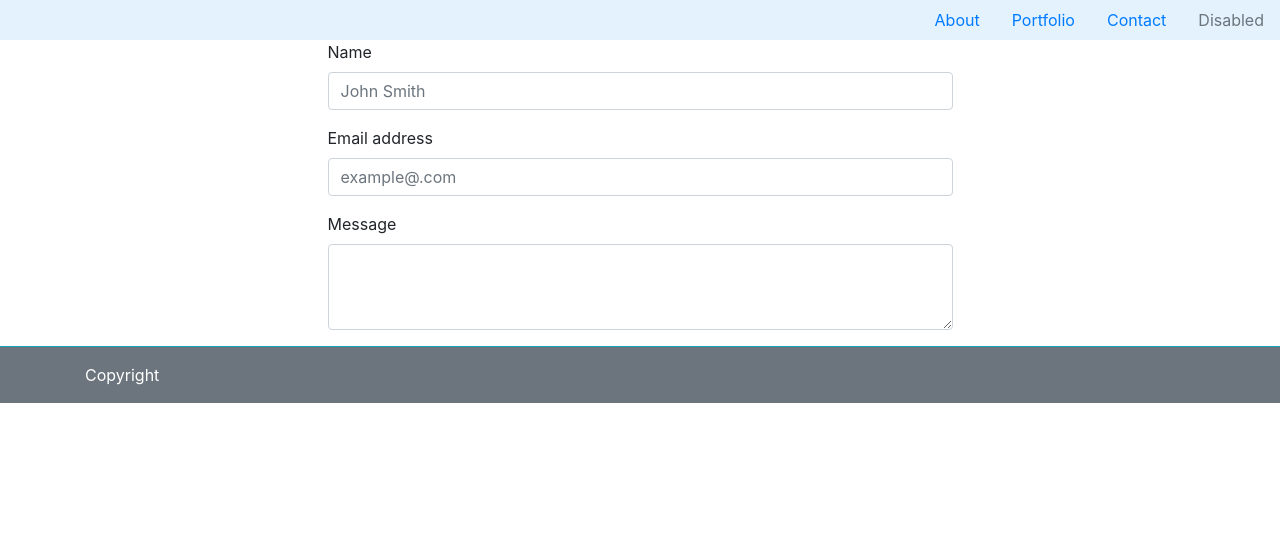
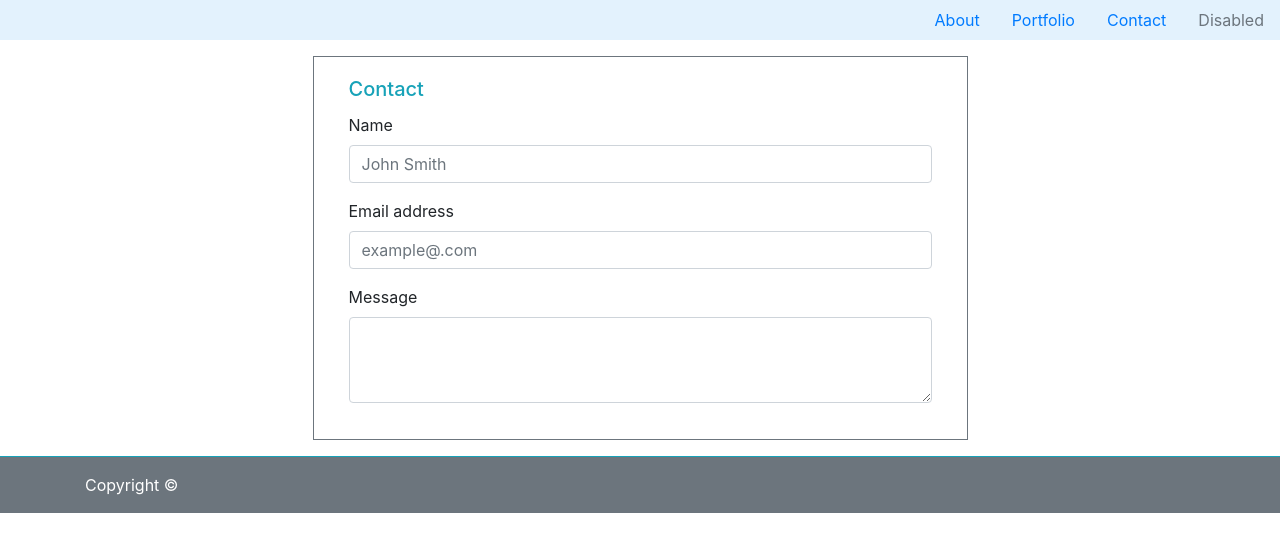
Before and after one commit to yuzuki25/Bootstrap-Portfolio, a plain HTML site: page contact.html in a window 1280 px wide. Drawn offline with nearby package versions, Linux system fonts and the light colour scheme.

Commit message:
Last updates. Didn't get my hands on the index page and couldn't finish formatting other pages.

```diff
--- a/contact.html
+++ b/contact.html
@@ -32,7 +32,9 @@
         <div class="row">
           <div class="col-md-3">
           </div>
-          <div class="col-md-6">
+          <div class="card my-3 border-secondary rounded-0 col-md-6">
+            <div class="card-body">
+                <h5 class="card-title text-info">Contact</h5>
                     <form>
                         <div class="form-group">
                         <label for="exampleFormControlInput1">Name</label>
@@ -50,15 +52,16 @@
                         </div>
                     </form>
             </div>
+          </div>
           <div class="col-md-3"></div>
         </div>
     </form>
 
 
 
-    <footer class="footer mt-auto py-3 bg-secondary mb-3 border-top border-info">
+    <footer class="footer mt-auto py-3 bg-secondary border-top border-info">
         <div class="container">
-          <span class="text-white text-center">Copyright</span>
+          <span class="text-white text-center">Copyright &copy</span>
         </div>
     </footer>
 
```
Also changed, not shown: index.html (+1 -1 lines), portfolio.html (+6 -4 lines). Lines whose indentation alone changed are shown as unchanged.
